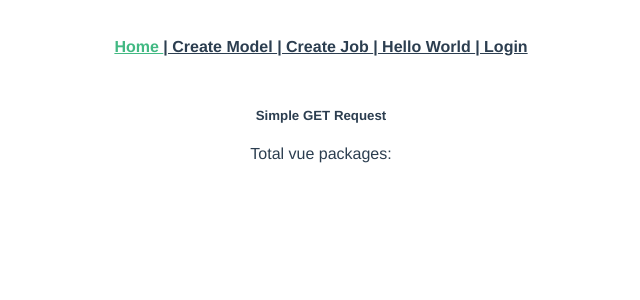
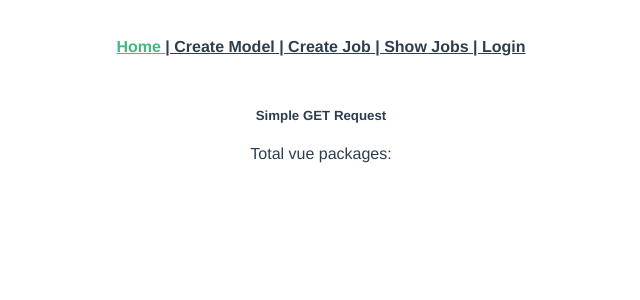
Before and after one commit to xkatze/Assignment-3-gui, a Vue app: page /createJob in a window 1280 px wide. Shown: the top 300 px of the page, without its empty margins (319-959 px from the left). Built offline with nearby package versions, Linux system fonts and the light colour scheme.

Commit message:
trying 2x fetch

```diff
--- a/src/App.vue
+++ b/src/App.vue
@@ -4,7 +4,7 @@
       <router-link to="/">Home </router-link>
       <router-link to="/createModel">| Create Model </router-link>
       <router-link to="/createJob">| Create Job </router-link>
-      <router-link to="/showJobs">| Hello World </router-link>
+      <router-link to="/showJob">| Show Jobs </router-link>
       <router-link to="/login" v-if="canSee()">| Login </router-link>
       <router-link to="/createManager" v-if="managerOnly()">| Create new Manager </router-link>
       <router-link to="/makeExpense" v-if="modelOnly()">| Make Expense </router-link>
--- a/src/views/ShowJobs.vue
+++ b/src/views/ShowJobs.vue
@@ -3,13 +3,11 @@
         <div>
             <table id="Thejobs">
                 <tr>
-                    <th> Customer</th>
+                    <th>Customer</th>
                     <th>Start Date</th>
                     <th>Days</th>
                     <th>Location</th>
                     <th>Comment</th>
-                    <th>Model</th>
-                    <th>Expenses</th>
                 </tr>
                 <tr v-for="item in Jobsa" v-bind:key="item.id">
                     <td>{{item.customer}}</td>
@@ -17,8 +15,6 @@
                     <td>{{item.days}}</td>
                     <td>{{item.location}}</td>
                     <td>{{item.comments}}</td>
-                    <td>{{item.efModelId}}</td>
-                    <td>{{item.expenses}}</td>
                 </tr>
             </table>
                 <h1>{{Jobsa.days}}</h1>
@@ -57,6 +53,16 @@
                 console.log(Jobstring);
                 this.Jobsa = Jobs;
             }
+            /*let url2 =
+            let response = await fetch(url2, {
+                method: 'GET', // Or DELETE
+                credentials: 'include',
+                headers: {
+                    'Authorization': 'Bearer ' + localStorage.getItem("token"),
+                    'Content-Type': 'application/json'
+                }
+
+            });*/
         }
     }
 
```
